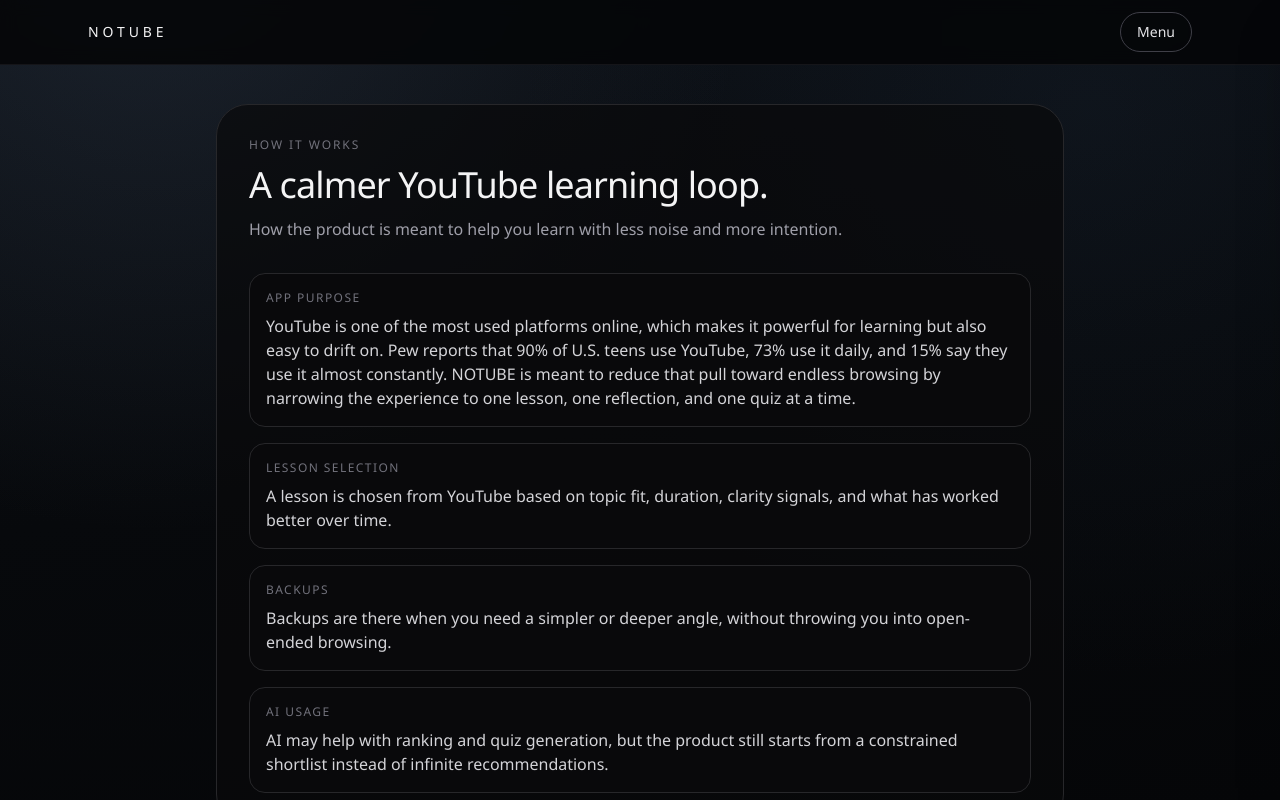
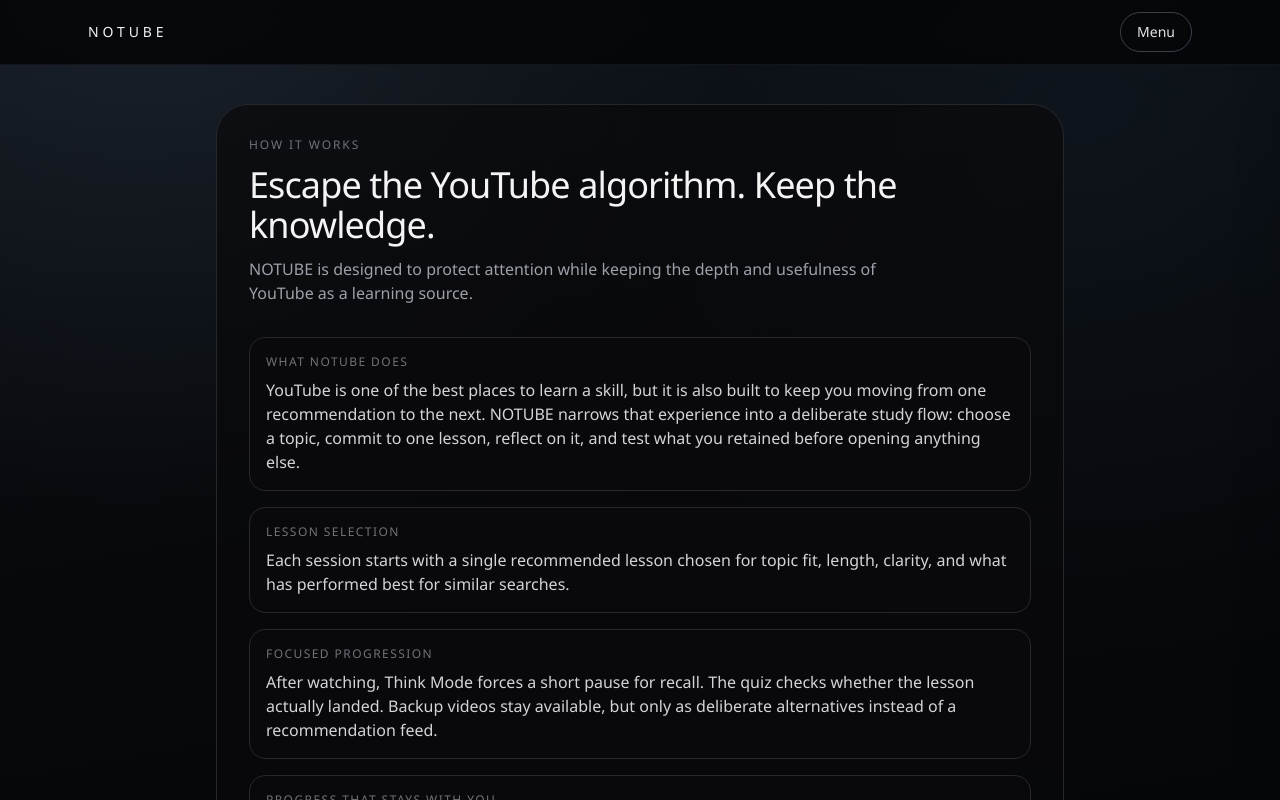
Before and after one commit to ionutdecebal/notube, a Next.js app: page /how-it-works in a window 1280 px wide. Shown: the top 800 px of the page. Built offline with nearby package versions, Linux system fonts and the light colour scheme.

Commit message:
Polish launch copy and branding

```diff
--- a/src/app/account/actions.ts
+++ b/src/app/account/actions.ts
@@ -10,7 +10,7 @@
 
 export async function signInAction(formData: FormData) {
   if (!auth) {
-    redirectWithError("Auth is not configured yet.");
+    redirectWithError("Account access is not available right now.");
   }
 
   const email = String(formData.get("email") ?? "").trim();
@@ -36,7 +36,7 @@
 
 export async function signUpAction(formData: FormData) {
   if (!auth) {
-    redirectWithError("Auth is not configured yet.");
+    redirectWithError("Account access is not available right now.");
   }
 
   const email = String(formData.get("email") ?? "").trim();
--- a/src/app/how-it-works/page.tsx
+++ b/src/app/how-it-works/page.tsx
@@ -4,29 +4,38 @@
   return (
     <AppSectionPage
       eyebrow="How it works"
-      title="A calmer YouTube learning loop."
-      description="How the product is meant to help you learn with less noise and more intention."
+      title="Escape the YouTube algorithm. Keep the knowledge."
+      description="NOTUBE is designed to protect attention while keeping the depth and usefulness of YouTube as a learning source."
     >
       <div className="space-y-4 text-sm text-zinc-300 sm:text-base">
         <div className="rounded-2xl border border-zinc-800 bg-zinc-950 px-4 py-4">
-          <p className="text-xs uppercase tracking-[0.12em] text-zinc-500">App purpose</p>
+          <p className="text-xs uppercase tracking-[0.12em] text-zinc-500">What NOTUBE does</p>
           <p className="mt-2">
-            YouTube is one of the most used platforms online, which makes it powerful for learning but also easy to drift on. Pew
-            reports that 90% of U.S. teens use YouTube, 73% use it daily, and 15% say they use it almost constantly. NOTUBE is meant
-            to reduce that pull toward endless browsing by narrowing the experience to one lesson, one reflection, and one quiz at a time.
+            YouTube is one of the best places to learn a skill, but it is also built to keep you moving from one recommendation to the next.
+            NOTUBE narrows that experience into a deliberate study flow: choose a topic, commit to one lesson, reflect on it, and test what
+            you retained before opening anything else.
           </p>
         </div>
         <div className="rounded-2xl border border-zinc-800 bg-zinc-950 px-4 py-4">
           <p className="text-xs uppercase tracking-[0.12em] text-zinc-500">Lesson selection</p>
-          <p className="mt-2">A lesson is chosen from YouTube based on topic fit, duration, clarity signals, and what has worked better over time.</p>
+          <p className="mt-2">
+            Each session starts with a single recommended lesson chosen for topic fit, length, clarity, and what has performed best for
+            similar searches.
+          </p>
         </div>
         <div className="rounded-2xl border border-zinc-800 bg-zinc-950 px-4 py-4">
-          <p className="text-xs uppercase tracking-[0.12em] text-zinc-500">Backups</p>
-          <p className="mt-2">Backups are there when you need a simpler or deeper angle, without throwing you into open-ended browsing.</p>
+          <p className="text-xs uppercase tracking-[0.12em] text-zinc-500">Focused progression</p>
+          <p className="mt-2">
+            After watching, Think Mode forces a short pause for recall. The quiz checks whether the lesson actually landed. Backup videos
+            stay available, but only as deliberate alternatives instead of a recommendation feed.
+          </p>
         </div>
         <div className="rounded-2xl border border-zinc-800 bg-zinc-950 px-4 py-4">
-          <p className="text-xs uppercase tracking-[0.12em] text-zinc-500">AI usage</p>
-          <p className="mt-2">AI may help with ranking and quiz generation, but the product still starts from a constrained shortlist instead of infinite recommendations.</p>
+          <p className="text-xs uppercase tracking-[0.12em] text-zinc-500">Progress that stays with you</p>
+          <p className="mt-2">
+            Signed-in sessions save your settings, history, stats, and the point you reached in a lesson so you can return without starting
+            from scratch.
+          </p>
         </div>
       </div>
     </AppSectionPage>
--- a/src/app/layout.tsx
+++ b/src/app/layout.tsx
@@ -3,8 +3,8 @@
 import "./globals.css";
 
 export const metadata: Metadata = {
-  title: "notube",
-  description: "Distraction-free YouTube learning workflow",
+  title: "NOTUBE",
+  description: "Escape the YouTube algorithm. Keep the knowledge.",
 };
 
 export default function RootLayout({
--- a/src/app/page.tsx
+++ b/src/app/page.tsx
@@ -752,7 +752,7 @@
   };
 
   const composerDisabled = stage === "loading" || stage === "reflecting" || stage === "quiz";
-  const composerPlaceholder = "Type a topic (optional: beginner, 20 min, quick)";
+  const composerPlaceholder = "Try: salsa basics, beginner, 20 min";
   const composerValue = stage === "reflecting" ? `Think mode ${toMmss(reflectionSecondsLeft)} • input locked` : composerText;
 
   if (stage === "idle") {
@@ -760,10 +760,13 @@
       <main className="relative flex min-h-[calc(100svh-4rem)] items-start justify-center px-4 pb-8 pt-8 sm:items-center sm:py-8">
         <div className="w-full max-w-3xl space-y-6 text-center sm:space-y-8">
           <h1 className="text-balance text-3xl font-medium leading-[1.08] tracking-tight text-zinc-100 sm:text-5xl">
-            Built for focus.
+            Escape the YouTube algorithm.
           </h1>
           <p className="text-base font-light text-zinc-300 sm:text-lg">
-            Distraction-free YouTube for learning.
+            Keep the knowledge.
+          </p>
+          <p className="mx-auto max-w-2xl text-sm text-zinc-400 sm:text-base">
+            NOTUBE turns YouTube into a focused learning loop: one lesson, one reflection, one quiz, and backups only when you need them.
           </p>
 
           <form onSubmit={submitComposer} className="mx-auto w-full max-w-2xl">
@@ -788,13 +791,13 @@
             <p className="text-xs uppercase tracking-[0.14em] text-zinc-500">How it works</p>
             <div className="mt-3 space-y-3">
               <p className="text-sm text-zinc-200 sm:text-base">
-                1. Type a topic and get one main lesson chosen for focus.
+                1. Start with a topic and get one lesson picked for clarity, fit, and length.
               </p>
               <p className="text-sm text-zinc-300 sm:text-base">
-                2. Watch without YouTube noise, then do a short reflection.
+                2. Watch without recommendations, comments, or algorithmic drift.
               </p>
               <p className="text-sm text-zinc-300 sm:text-base">
-                3. Take a quick quiz and open backups only if you need another angle.
+                3. Lock it in with Think Mode, a quiz, and optional backup explanations.
               </p>
             </div>
           </section>
@@ -821,10 +824,10 @@
 
           {stage === "loading" ? (
             <article className="max-w-[88%] space-y-2 rounded-2xl border border-zinc-800 bg-zinc-950/80 px-4 py-3 text-sm leading-relaxed text-zinc-300 sm:max-w-[82%] sm:px-5 sm:py-3.5 sm:text-base">
-              <p>{reflectionFinished ? "Generating quiz..." : "Finding the best video and alternatives..."}</p>
+              <p>{reflectionFinished ? "Building your quiz..." : "Choosing the strongest lesson and backup options..."}</p>
               {!reflectionFinished ? (
                 <p className="text-xs text-zinc-500 sm:text-sm">
-                  You&apos;ll get one main lesson first, then a short reflection and quiz.
+                  You&apos;ll get one focused lesson first, then reflection, quiz, and backups if needed.
                 </p>
               ) : null}
             </article>
--- a/src/components/account-settings-panel.tsx
+++ b/src/components/account-settings-panel.tsx
@@ -50,7 +50,7 @@
             <p className="text-xs uppercase tracking-[0.12em] text-zinc-500">Quiz mode</p>
             <p className="text-base text-zinc-100">Advanced quiz mode</p>
             <p className="text-sm text-zinc-400">
-              Enables a 10-question quiz that starts easy and becomes much harder.
+              Switch from the standard check-in to a 10-question progression that gets more demanding as you go.
             </p>
           </div>
           <button
@@ -78,7 +78,7 @@
         </p>
       ) : null}
 
-      <p>Your quiz preference is synced to your account and will follow you across devices.</p>
+      <p>Your quiz preference is saved to your account and follows you across devices.</p>
     </div>
   );
 }
--- a/src/components/app-chrome.tsx
+++ b/src/components/app-chrome.tsx
@@ -5,10 +5,10 @@
 import { useState } from "react";
 
 const menuItems = [
-  { href: "/", label: "Return to lesson" },
+  { href: "/", label: "Lesson" },
   { href: "/history", label: "History" },
   { href: "/stats", label: "Stats" },
-  { href: "/how-it-works", label: "How it works" },
+  { href: "/how-it-works", label: "How It Works" },
   { href: "/account", label: "Account" },
 ];
 
@@ -70,7 +70,7 @@
                     : "border-zinc-800 text-zinc-200 hover:border-zinc-600 hover:bg-zinc-950"
                 }`}
               >
-                {pathname === "/" && item.href === "/" ? "Lesson" : item.label}
+                {item.label}
               </Link>
             );
           })}
```
Also changed, not shown: src/app/account/page.tsx (+9 -9 lines), src/app/history/page.tsx (+12 -12 lines), src/app/stats/page.tsx (+5 -5 lines).
